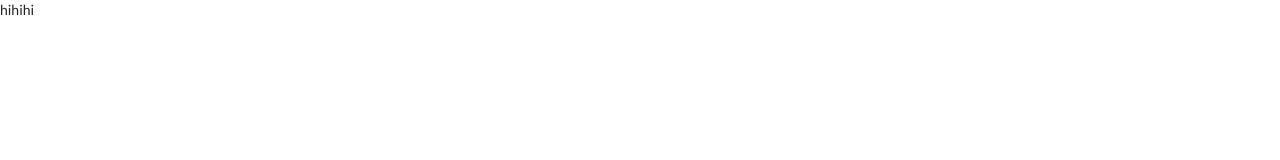
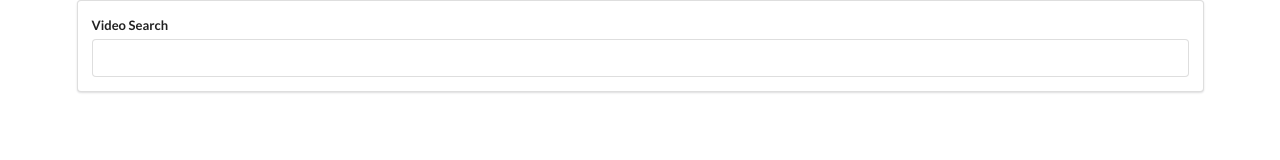
Before and after one commit to MariyaLcs/youtube-search, a React (Create React App) app: page / in a window 1280 px wide. Shown: the top 160 px of the page. Built offline with nearby package versions, Linux system fonts and the light colour scheme.

Commit message:
handling Form submittal

```diff
--- a/src/components/App.js
+++ b/src/components/App.js
@@ -4,7 +4,7 @@
 class App extends React.Component {
   render() {
     return (
-      <div>
+      <div className="ui container">
         <SearchBar />
       </div>
     );
--- a/src/components/SearchBar.js
+++ b/src/components/SearchBar.js
@@ -1,8 +1,28 @@
 import React from "react";
 
 class SearchBar extends React.Component {
+  state = { term: "" };
+  onInputChange = (event) => {
+    this.setState({ term: event.target.value });
+  };
+  onFormSubmit = (event) => {
+    event.preventDefault();
+  };
   render() {
-    return <div className="">hihihi</div>;
+    return (
+      <div className="search-bar ui segment">
+        <form onSubmit={this.onFormSubmit} className="ui form">
+          <div className="field">
+            <label htmlFor="">Video Search</label>
+            <input
+              type="text"
+              value={this.state.term}
+              onChange={this.onInputChange}
+            />
+          </div>
+        </form>
+      </div>
+    );
   }
 }
 
```
